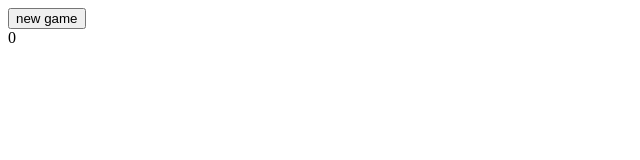
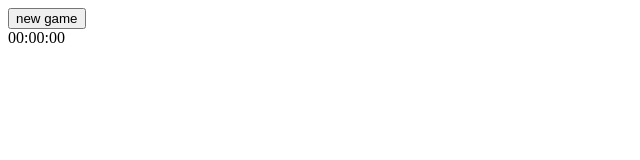
Before and after one commit to d-kost/memory-game, a React app: page / in a window 1280 px wide. Shown: the top 160 px of the page, without its empty margins (0-640 px from the left). Built offline with nearby package versions, Linux system fonts and the light colour scheme.

Commit message:
stop and clear interval with new game

```diff
--- a/src/App.tsx
+++ b/src/App.tsx
@@ -3,10 +3,15 @@ import { setupCardsData, closeAll } from './components/game/gameSlice'
 import { useAppDispatch } from './store/store'
 import Board from './common/Board'
 import Game from './components/game/Game'
-import { increase, setTimerId, clearTimer } from './components/timer/timerSlice'
+import {
+  increase,
+  setTimerId,
+  clearTimer,
+  stopTimer,
+} from './components/timer/timerSlice'
 import Timer from './components/timer/Timer'
 
-const COL_COUNT = 6
+const COL_COUNT = 2
 const App: React.FC = () => {
   const dispatch = useAppDispatch()
 
@@ -14,6 +19,7 @@ const App: React.FC = () => {
     const board = new Board(COL_COUNT)
     const setupResult = await dispatch(setupCardsData(board.getCards()))
     dispatch(closeAll())
+    dispatch(stopTimer())
     dispatch(clearTimer())
 
     if (setupCardsData.fulfilled.match(setupResult)) {
--- a/src/components/game/Game.tsx
+++ b/src/components/game/Game.tsx
@@ -3,7 +3,7 @@ import { RootState, useAppDispatch } from '../../store/store'
 import Grid from '../layout/Grid'
 import Card from '../cards/Card'
 import { useSelector } from 'react-redux'
-import { clearTimer } from '../timer/timerSlice'
+import { stopTimer } from '../timer/timerSlice'
 
 type GameProps = {
   colCount: number
@@ -24,7 +24,7 @@ const Game: React.FC<GameProps> = ({ colCount }) => {
     }
     if (checkWin()) {
       console.log('win')
-      dispatch(clearTimer())
+      dispatch(stopTimer())
     }
   }, [cards, flipped])
 
--- a/src/components/timer/Timer.tsx
+++ b/src/components/timer/Timer.tsx
@@ -5,7 +5,10 @@ import { RootState } from '../../store/store'
 const Timer = () => {
   const timer = useSelector((state: RootState) => state.timer.timer)
 
-  return <div>{timer}</div>
+  var date = new Date(timer * 1000)
+  var result = date.toISOString().substr(11, 8)
+
+  return <div>{result}</div>
 }
 
 export default Timer
--- a/src/components/timer/timerSlice.ts
+++ b/src/components/timer/timerSlice.ts
@@ -21,11 +21,15 @@ export const timerSlice = createSlice({
       state.timer++
     },
     clearTimer: (state) => {
+      state.timer = 0
+    },
+    stopTimer: (state) => {
       window.clearInterval(state.timerId)
     },
   },
 })
 
-export const { increase, setTimerId, clearTimer } = timerSlice.actions
+export const { increase, setTimerId, clearTimer, stopTimer } =
+  timerSlice.actions
 
 export default timerSlice.reducer
```
